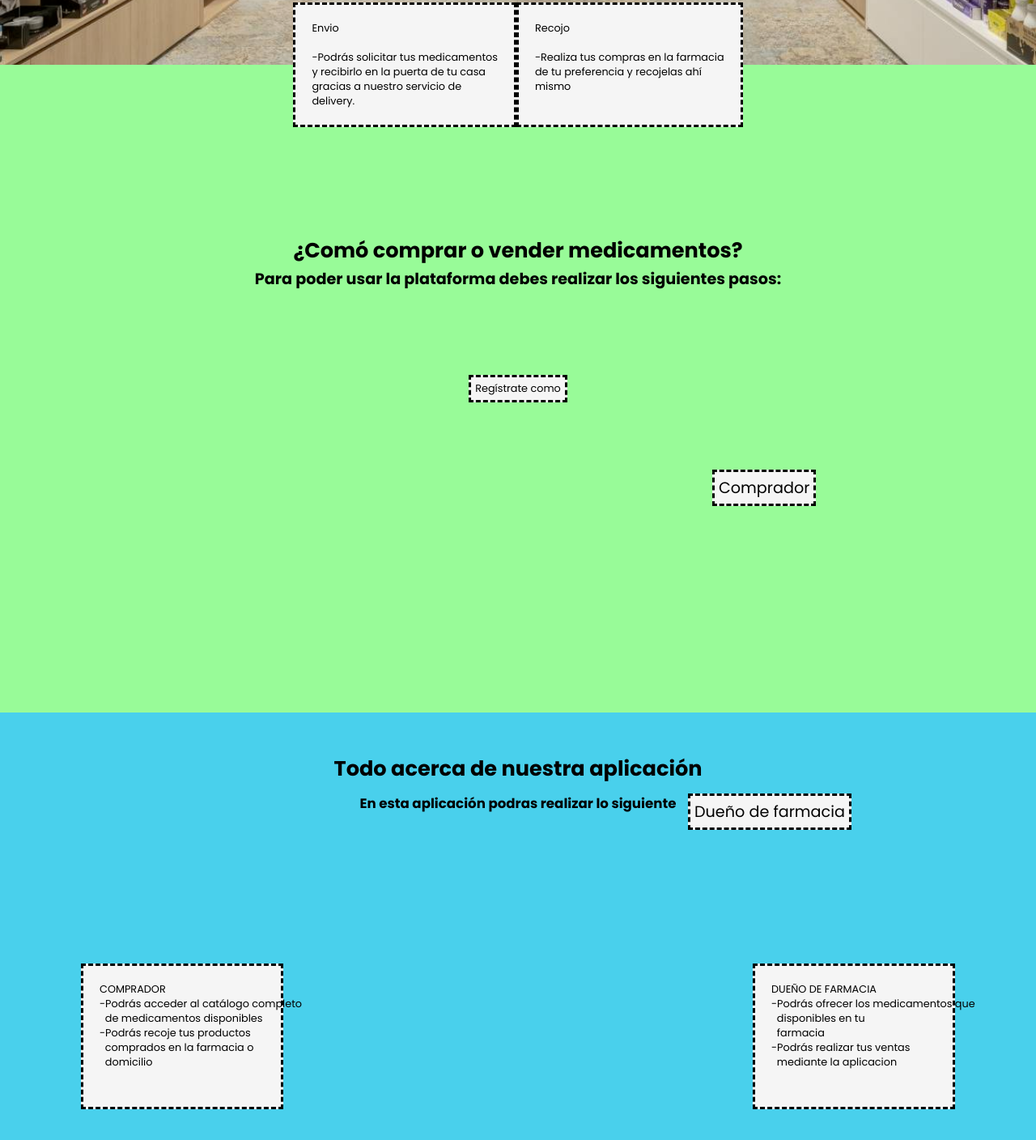
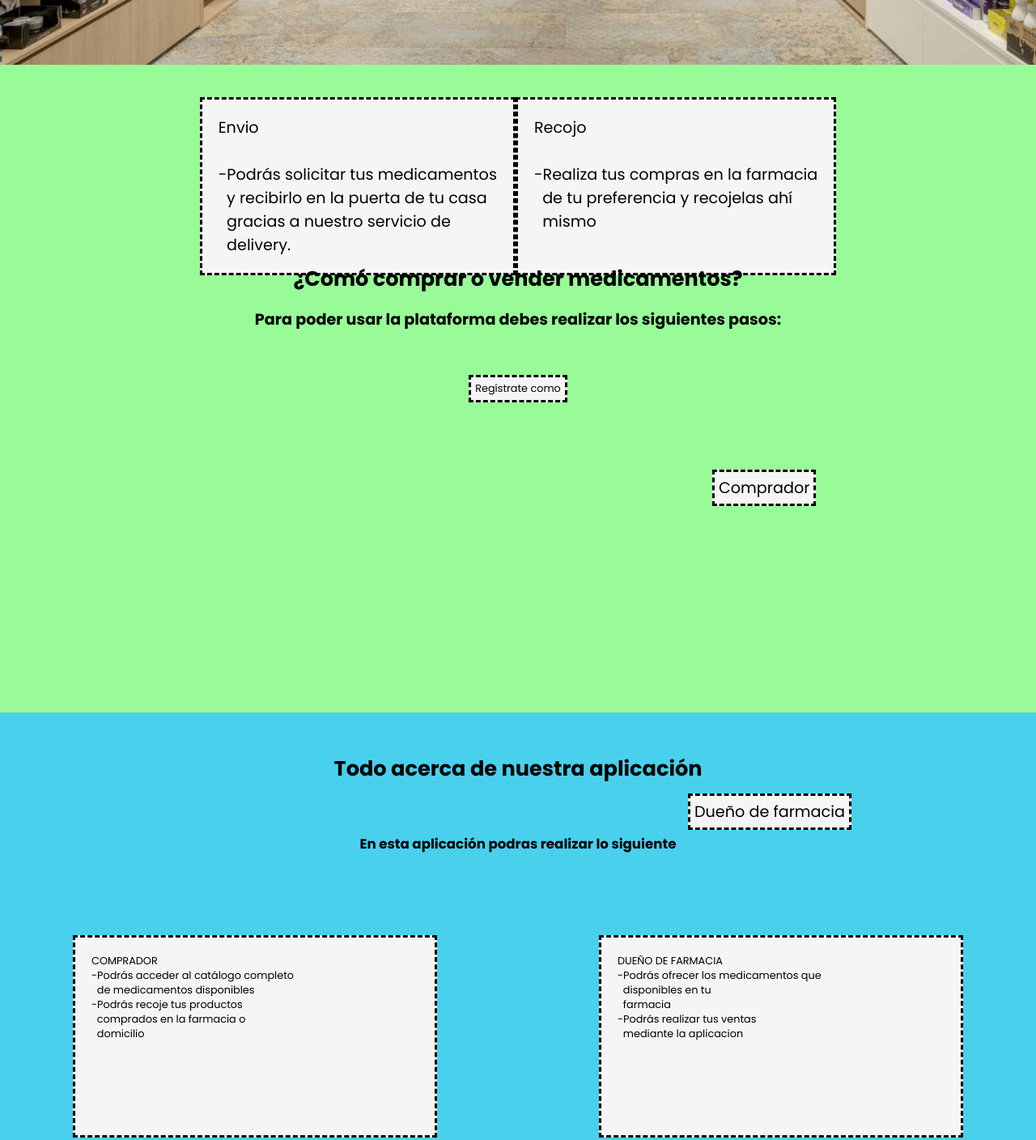
Before and after one commit to lm-alvarez/BABEL_FARMA-Landing_Page, a plain HTML site: page index.html in a window 1280 px wide. Shown: the part 720-2128 px from the top of the page at 81% size. Drawn offline with Linux system fonts and the light colour scheme.

Commit message:
correcion 3era parte v2

```diff
--- a/css/styles.css
+++ b/css/styles.css
@@ -81,7 +81,7 @@ section{
 positionBoton{
     position: absolute;
     white-space: nowrap;
-    top: 400px;
+    top: 600px;
     font-size: 1.5vw;
     z-index: 9;
     border-style: solid;
@@ -93,9 +93,9 @@ positionBoton{
 positionEnvio{
     position: relative;
     left: auto;
-    top: 400px;
+    top: 550px;
     white-space: nowrap;
-    font-size: 1vw;
+    font-size: 1.5vw;
     z-index: 9;
     border-style: dashed;
     padding: 20px;
@@ -104,9 +104,9 @@ positionEnvio{
 positionRecojo{
     position: relative;
     left: auto;
-    top: 400px;
+    top: 550px;
     white-space: nowrap;
-    font-size: 1vw;
+    font-size: 1.5vw;
     z-index: 9;
     border-style: dashed;
     padding: 20px;
@@ -127,7 +127,7 @@ section2{
 
 #text2{
     position: absolute;
-    top: 210px;
+    top: 245px;
     white-space: nowrap;
     font-size: 2vw;
     z-index: 9;
@@ -136,7 +136,7 @@ section2{
 
 #text3{
     position: absolute;
-    top: 250px;
+    top: 300px;
     white-space: nowrap;
     font-size: 1.5vw;
     z-index: 9;
@@ -226,7 +226,7 @@ section3{
 }
 #text5{
     position: absolute;
-    top: 100px;
+    top: 150px;
     white-space: nowrap;
     font-size: 1.3vw;
     z-index: 9;
@@ -234,9 +234,9 @@ section3{
 }
 
 diagrama6{
-    height: 180px;
-    width: 250px;
-    position: relative;
+    height: 250px;
+    width: 450px;
+    position: absolute;
     left: auto;
     white-space: nowrap;
     font-size: 1vw;
@@ -244,11 +244,12 @@ diagrama6{
     border-style: dashed;
     padding: 20px;
     background:  whitesmoke;
+    margin-right: 650px;
 }
 diagrama7{
-    height: 180px;
-    width: 250px;
-    position: relative;
+    height: 250px;
+    width: 450px;
+    position: absolute;
     left: auto;
     white-space: nowrap;
     font-size: 1vw;
@@ -256,5 +257,5 @@ diagrama7{
     border-style: dashed;
     padding: 20px;
     background:  whitesmoke;
-    margin-left: auto;
+    margin-left: 650px;
 }
--- a/index.html
+++ b/index.html
@@ -35,16 +35,16 @@
         <positionEnvio>
             Envio<br><br>
             -Podrás solicitar tus medicamentos<br>
-            y recibirlo en la puerta de tu casa<br>
-            gracias a nuestro servicio de<br>
-            delivery.
+            &nbsp&nbsp;y recibirlo en la puerta de tu casa<br>
+            &nbsp&nbsp;gracias a nuestro servicio de<br>
+            &nbsp&nbsp;delivery.
         </positionEnvio>
 
         <positionRecojo>
             Recojo<br><br>
             -Realiza tus compras en la farmacia<br>
-            de tu preferencia y recojelas ahí<br>
-            mismo<br>
+            &nbsp&nbsp;de tu preferencia y recojelas ahí<br>
+            &nbsp&nbsp;mismo<br>
             <br>
         </positionRecojo>
     </section>
```
